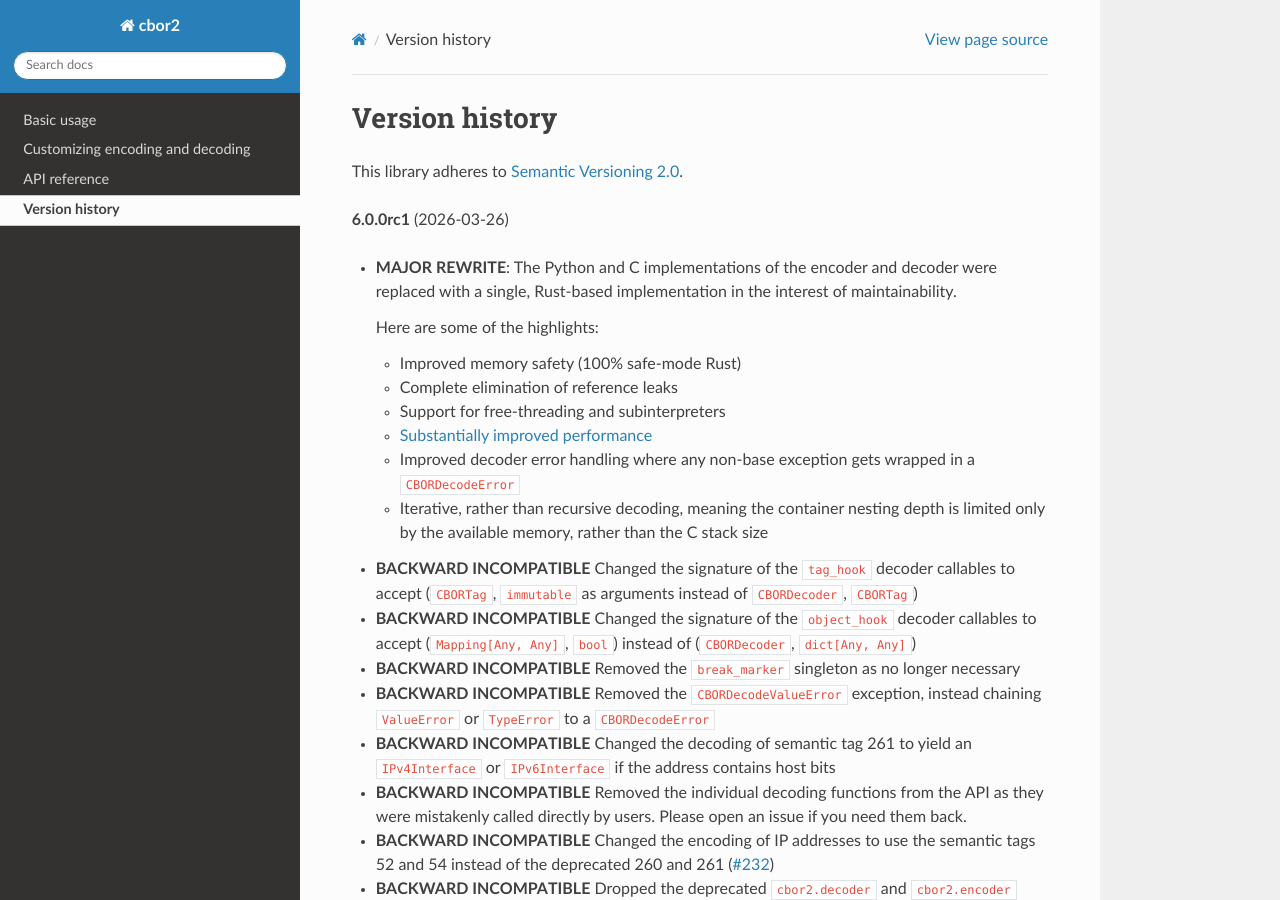
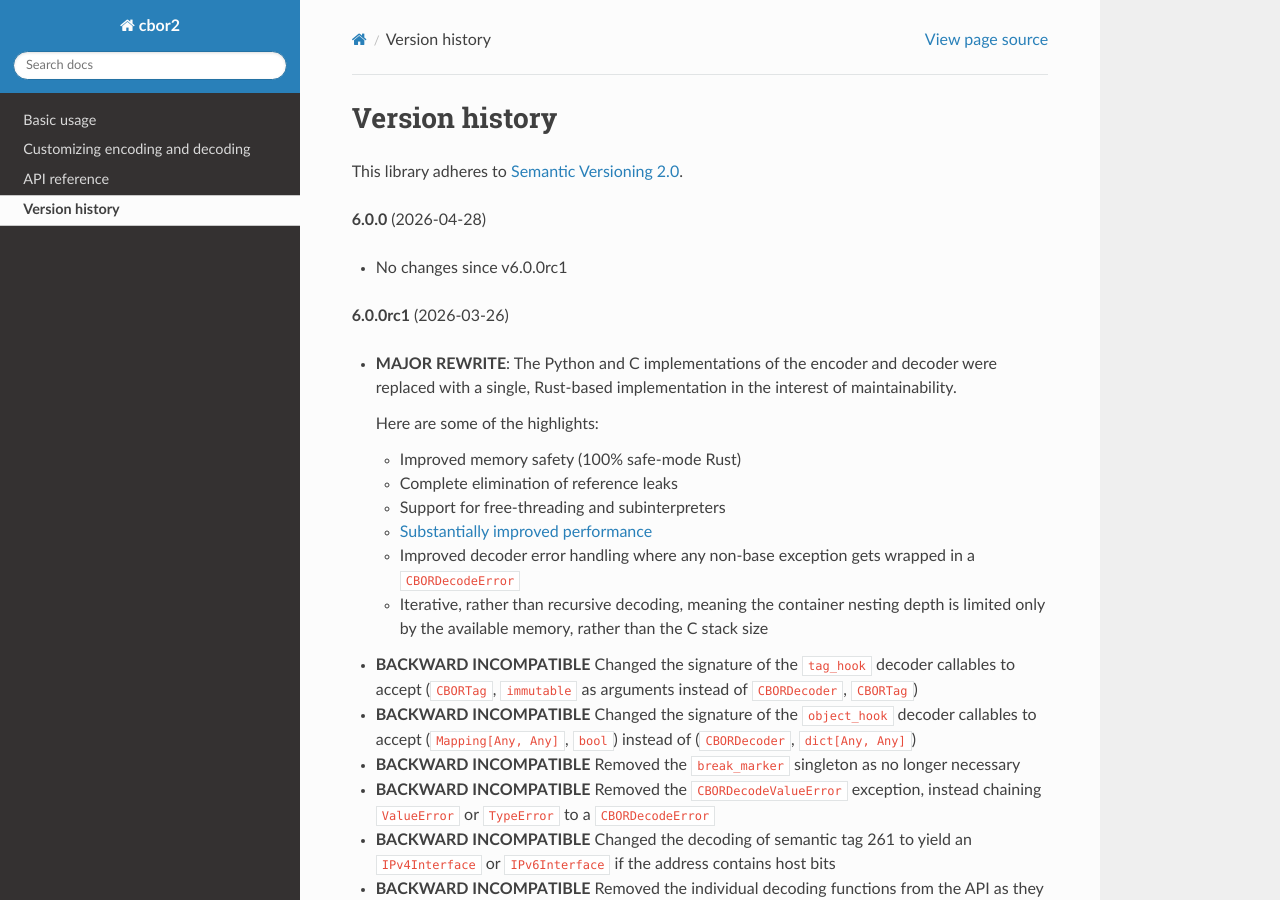
Before and after one commit to agronholm/cbor2, a Sphinx documentation site: the page built from docs/versionhistory.rst, in a window 1280 px wide and 900 px high. Built offline with Sphinx 7.4.7 and the Read the Docs theme 3.1.0, drawn with Linux system fonts in a browser that asks for light colours; the version number could not be read and is left out.

Commit message:
Bumped up the version

```diff
--- a/docs/versionhistory.rst
+++ b/docs/versionhistory.rst
@@ -4,6 +4,10 @@
 .. currentmodule:: cbor2
 
 This library adheres to `Semantic Versioning 2.0 <http://semver.org/>`_.
+
+**6.0.0** (2026-04-28)
+
+- No changes since v6.0.0rc1
 
 **6.0.0rc1** (2026-03-26)
 
```
